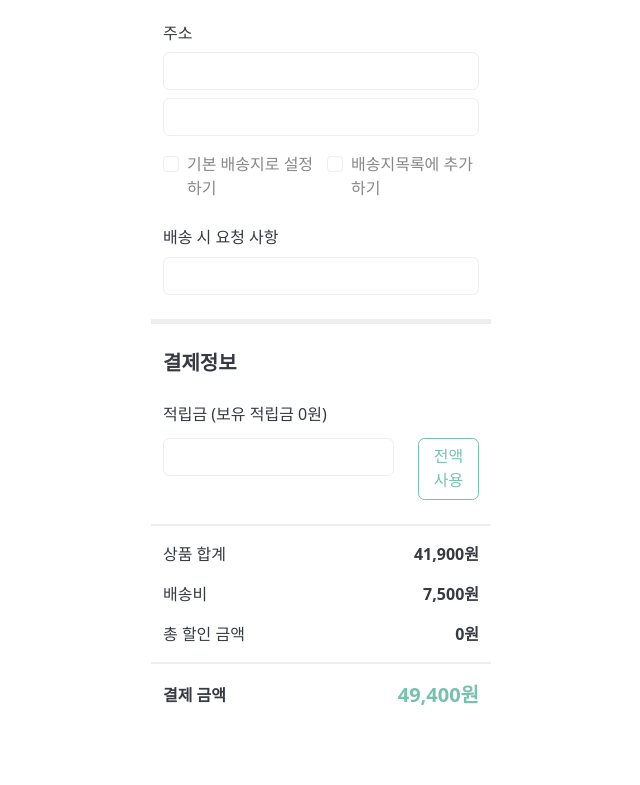
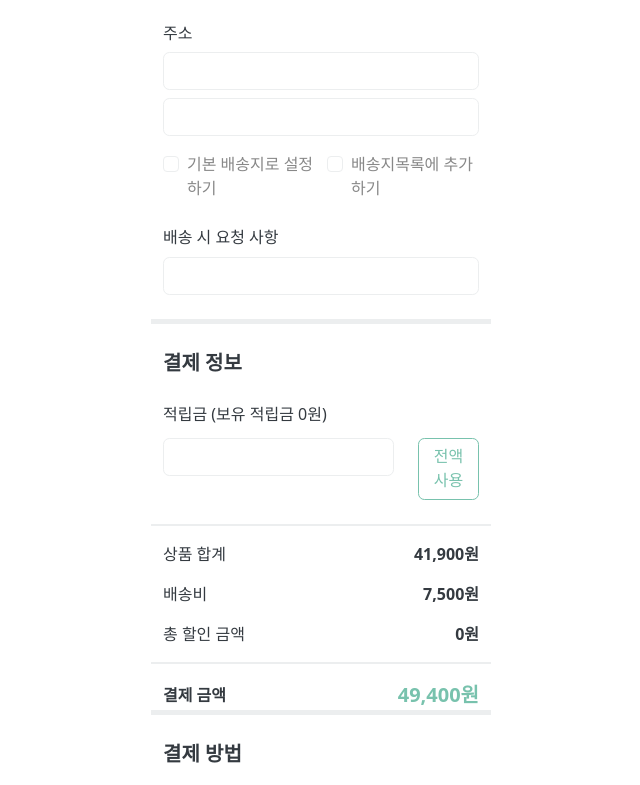
Before and after one commit to refurb-food-shopping-mall/client, a Vue app: page /payment in a window 1280 px wide. Shown: the part 1390-2175 px from the top of the page, without its empty margins (319-959 px from the left). Before the commit the page ends 2116 px from the top, so only its background shows below. Built offline with nearby package versions, Linux system fonts and the light colour scheme.

Commit message:
💄 Cart.vue파일의 들여쓰기를 좀 수정하였고 border의 굵기를 두껍게 변경하였습니다.
💄 Patment파일의 결제수단에 관한 파트의 ui코드를 작성하기 시작했습니다.

```diff
--- a/src/views/Cart.vue
+++ b/src/views/Cart.vue
@@ -11,7 +11,7 @@
             <span> > 주문/결제 > 완료</span>
           </div>
       </div>
-      <div class="row pt-5 pb-3 border-bottom border-dark">
+      <div class="row pt-5 pb-3 border-bottom border-2">
           <div class="form-check col-md-1 align-self-center">
             <input class="form-check-input mx-auto" type="checkbox" id="flexCheckDefault">
           </div>
@@ -20,7 +20,7 @@
           <span class="col-md-2 fs-5 text-center text-dark">가격</span>
           <span class="col-md-2 fs-5 text-center text-dark">배송비</span>
       </div>
-      <div class="row border-bottom" style="height:190px;">
+      <div class="row border-bottom border-2" style="height:190px;">
           <div class="form-check col-md-1 align-self-center">
               <input class="form-check-input mx-auto" type="checkbox" id="flexCheckDefault">
           </div>
@@ -36,7 +36,7 @@
           <span class="col-md-2 align-self-center text-center text-dark fs-5">21,900원</span>
           <span class="col-md-2 align-self-center text-center text-dark fs-5">2,500원</span>
       </div>
-      <div class="row border-bottom" style="height:190px;">
+      <div class="row border-bottom border-2" style="height:190px;">
           <div class="form-check col-md-1 align-self-center">
               <input class="form-check-input mx-auto" type="checkbox" id="flexCheckDefault">
           </div>
@@ -52,7 +52,7 @@
           <span class="col-md-2 align-self-center text-center text-dark fs-5">11,900원</span>
           <span class="col-md-2 align-self-center text-center text-dark fs-5">2,500원</span>
       </div>
-      <div class="row border-bottom" style="height:190px;">
+      <div class="row border-bottom border-2" style="height:190px;">
           <div class="form-check col-md-1 align-self-center">
               <input class="form-check-input mx-auto" type="checkbox" id="flexCheckDefault">
           </div>
--- a/src/views/Payment.vue
+++ b/src/views/Payment.vue
@@ -122,7 +122,7 @@
       </div>
     </div>
     <div class="row border-top border-5">
-      <div class="text-dark fw-bold fs-5 pt-4">결제정보</div>
+      <div class="text-dark fw-bold fs-5 pt-4">결제 정보</div>
     </div>
     <label for="exampleInputEmail1" class="form-label mt-4 text-dark pb-1">적립금 (보유 적립금 0원)</label>
     <div class="row form-group border-bottom border-2 pb-4">
@@ -151,6 +151,9 @@
         <div class="col-md-6 text-primary text-end fs-5 fw-bolder">49,400원</div>
       </div>
     </div>
+    <div class="row border-top border-5">
+      <div class="text-dark fw-bold fs-5 pt-4">결제 방법</div>
+    </div>
   </div>
 </template>
 
```
Lines whose indentation alone changed are shown as unchanged.
